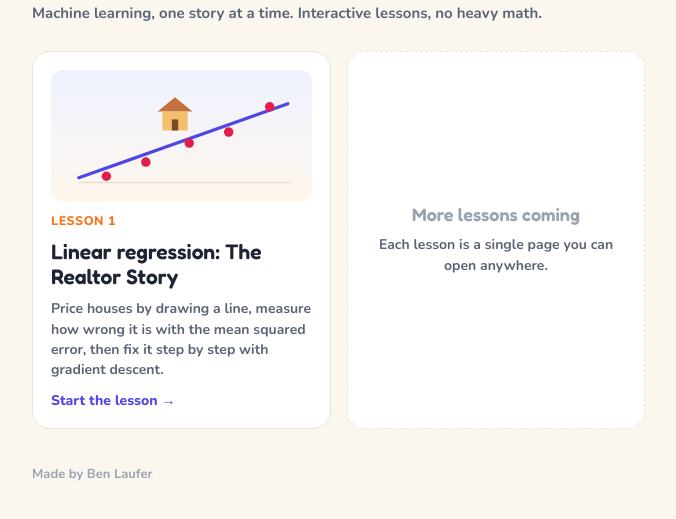
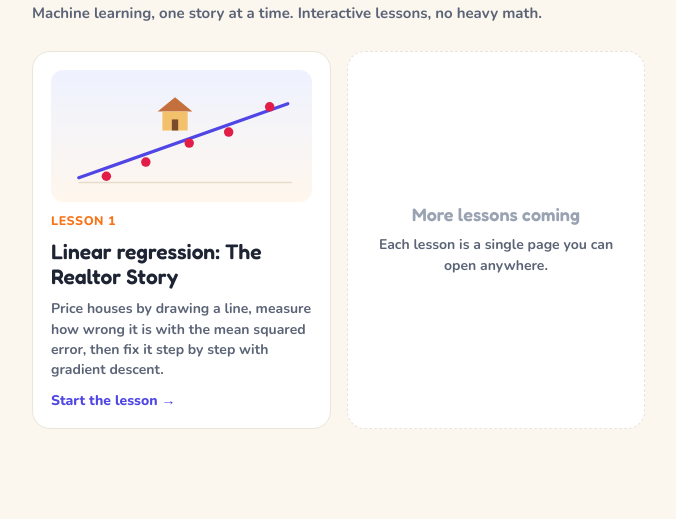
Before and after one commit to bennlaufer/ml-visualizer, a plain HTML site: page index.html in a window 1280 px wide. Shown: the part 83-602 px from the top of the page, without its empty margins (144-820 px from the left). Drawn offline with nearby package versions, Linux system fonts and the light colour scheme.

Commit message:
Remove footer from hub page

```diff
--- a/index.html
+++ b/index.html
@@ -57,7 +57,6 @@
     <div class="card soon"><h2>More lessons coming</h2><p class="desc">Each lesson is a single page you can open anywhere.</p></div>
   </div>
 
-  <footer>Made by Ben Laufer</footer>
 </div>
 </body>
 </html>
```
